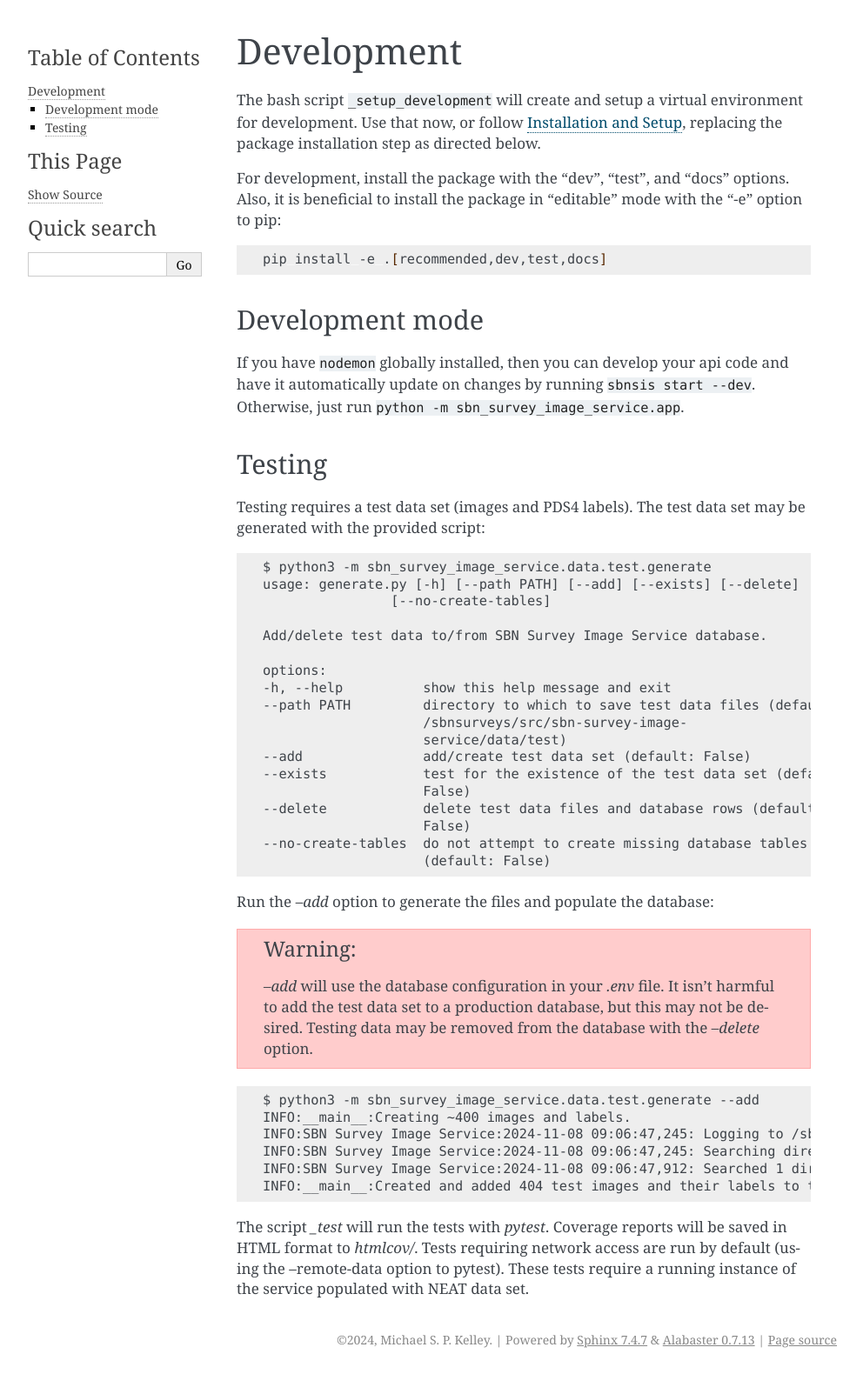
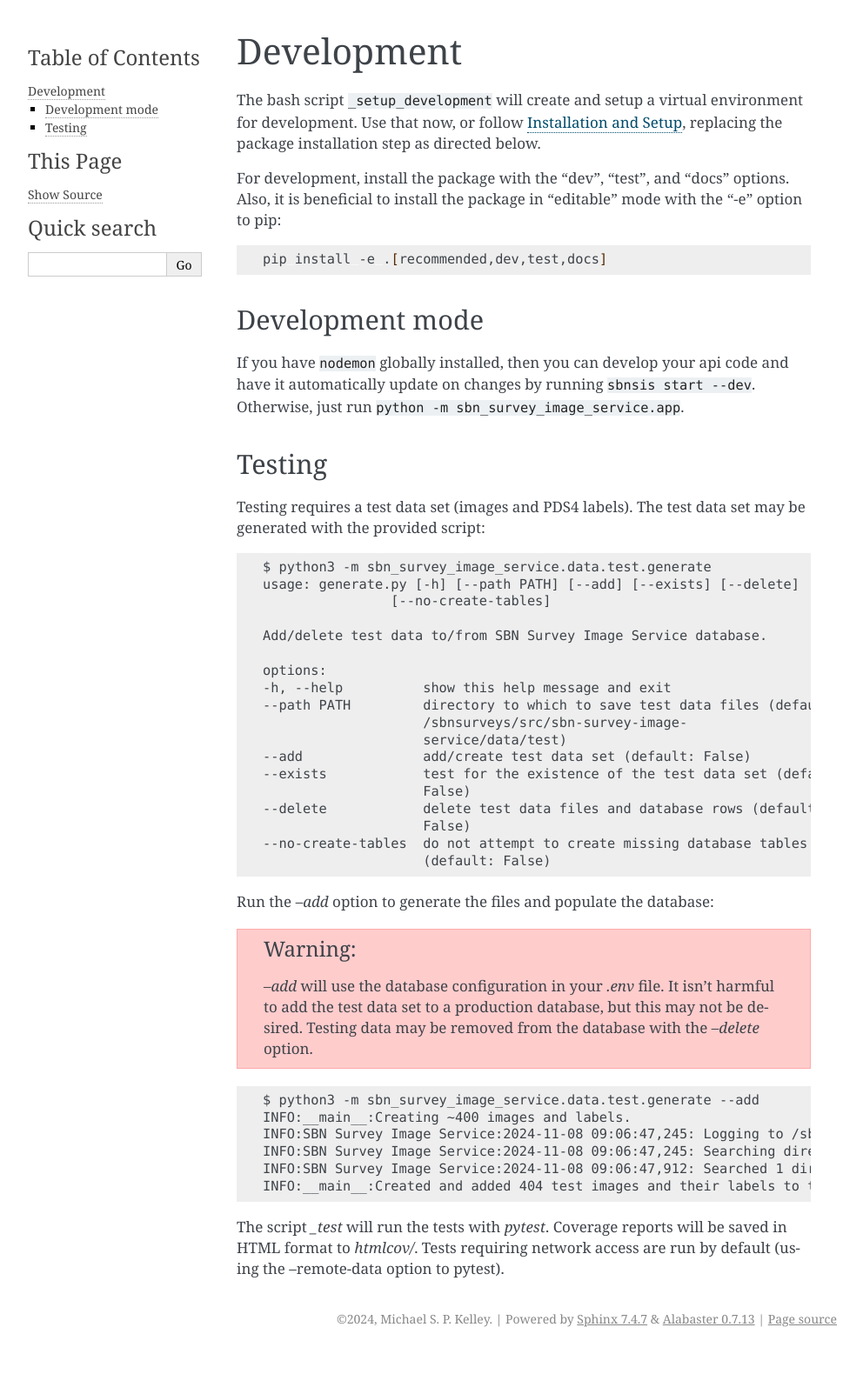
Before and after one commit to Small-Bodies-Node/sbn-survey-image-service, a Sphinx documentation site: the page built from docs/development.rst, in a window 1280 px wide. Shown: the whole page at 87% size, without its empty margins (148-1140 px from the left). Built offline with Sphinx 7.4.7, drawn with Linux system fonts in a browser that asks for light colours; after the commit the page ends 1556 px from its top, so only the background shows below that.

Commit message:
Docfix: testing does not require a running production instance

```diff
--- a/docs/development.rst
+++ b/docs/development.rst
@@ -57,4 +57,4 @@ Run the `--add` option to generate the files and populate the database:
     INFO:SBN Survey Image Service:2024-11-08 09:06:47,912: Searched 1 directories, found 404 labels, 404 processed.
     INFO:__main__:Created and added 404 test images and their labels to the database.
 
-The script `_test` will run the tests with `pytest`.  Coverage reports will be saved in HTML format to `htmlcov/`.  Tests requiring network access are run by default (using the --remote-data option to pytest).  These tests require a running instance of the service populated with NEAT data set.
+The script `_test` will run the tests with `pytest`.  Coverage reports will be saved in HTML format to `htmlcov/`.  Tests requiring network access are run by default (using the --remote-data option to pytest).
```
